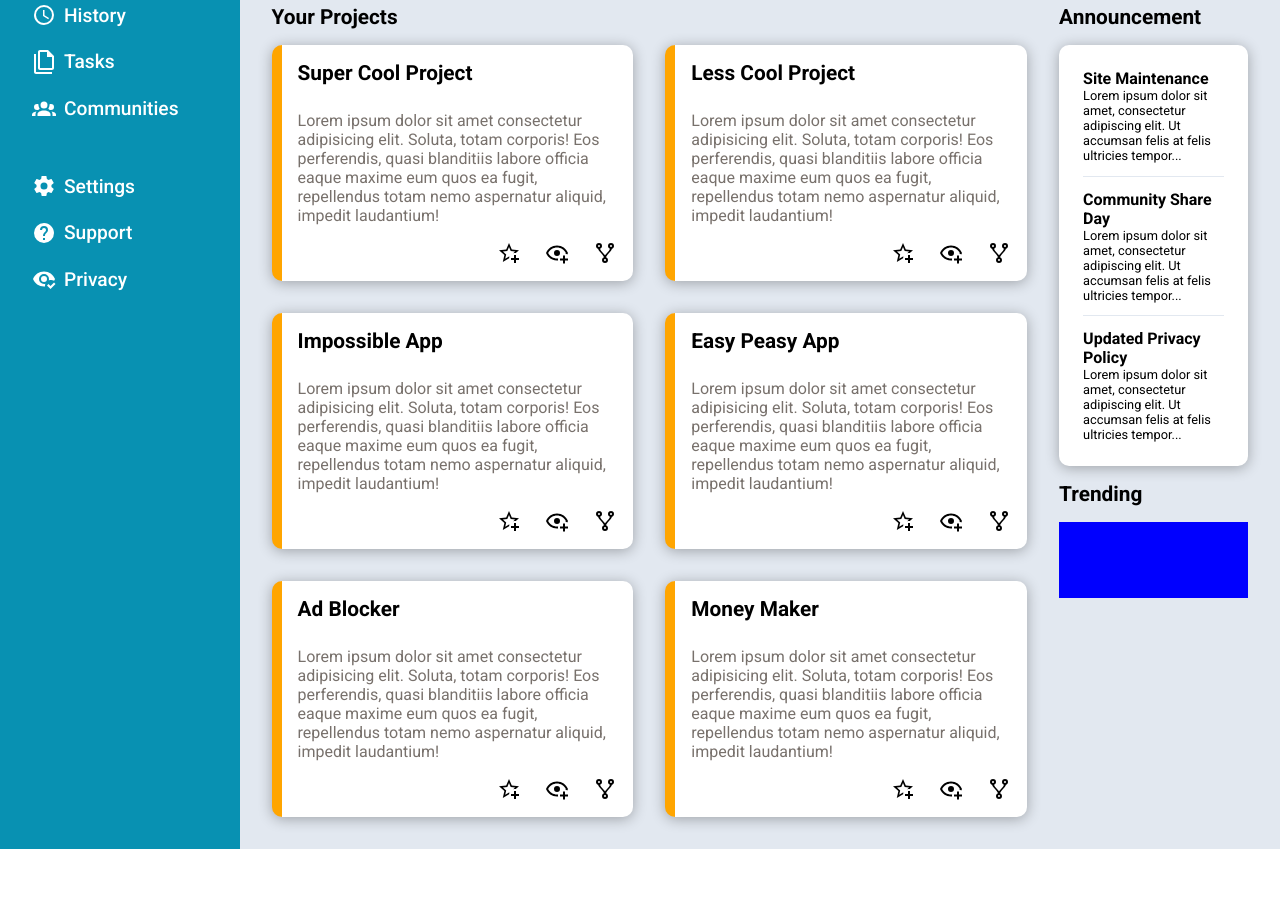
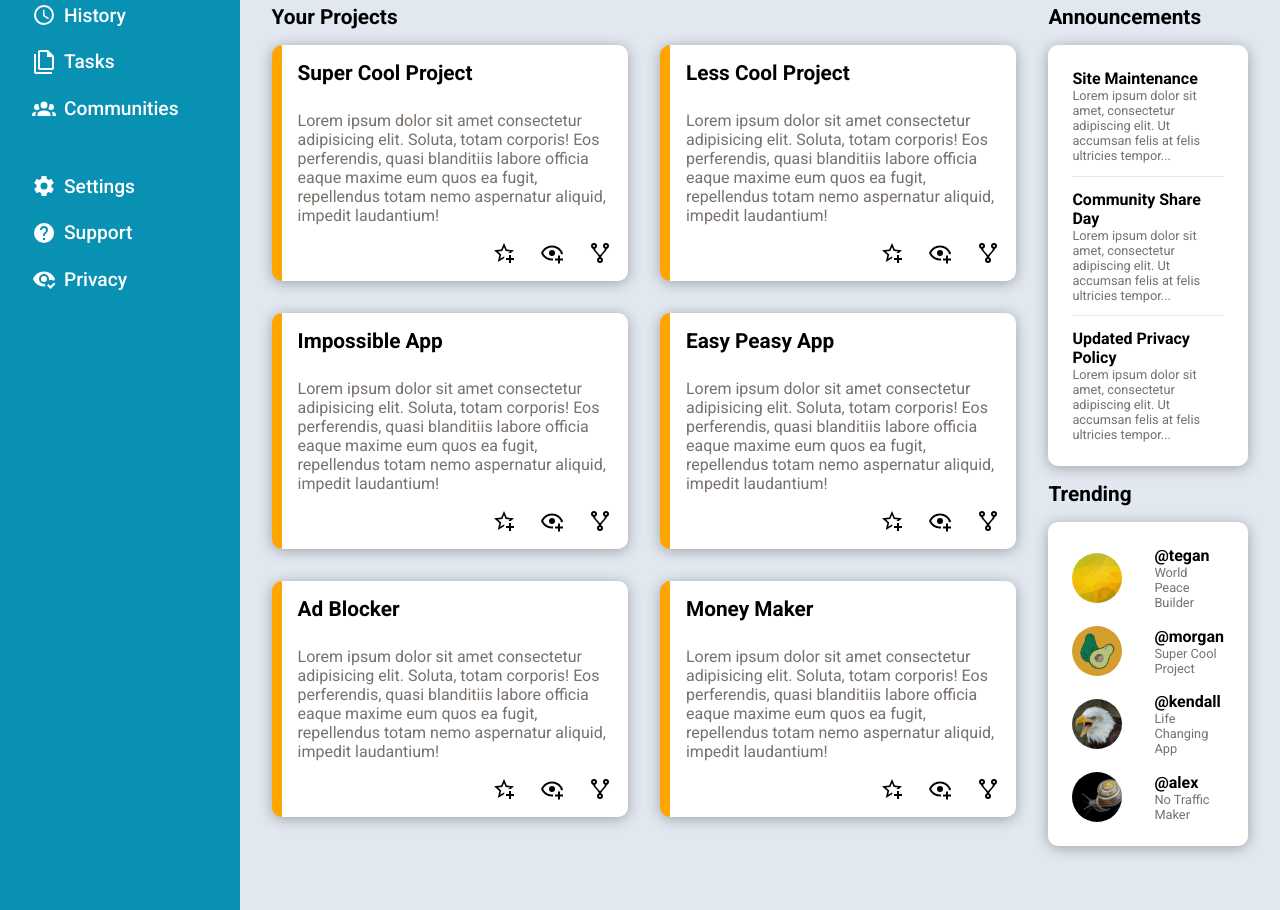
Before and after one commit to Ariech/odin-admin-dasboard, a plain HTML site: page index.html in a window 1280 px wide. Shown: the part 251-1161 px from the top of the page. Before the commit the page ends 1100 px from the top, so only its background shows below. Drawn offline with Linux system fonts and the light colour scheme.

Commit message:
Finish styling trending section

```diff
--- a/index.html
+++ b/index.html
@@ -281,7 +281,7 @@
             </div>
         </div>
         <div class="right-column">
-            <h3>Announcement</h3>
+            <h3>Announcements</h3>
             <div class="announcements">
                 <div class="ann-card">
                     <h4>Site Maintenance</h4>
@@ -302,24 +302,32 @@
             <h3>Trending</h3>
             <div class="trending">
                 <div class="tre-card">
-                    <img src="" alt="">
-                    <h5></h5>
-                    <p></p>
+                    <img src="./images/background-g3ae6d4a29_640.png" alt="profile picture">
+                    <div class="user-info">
+                        <h4>@tegan</h4>
+                        <p>World Peace Builder</p>
+                    </div>
                 </div>
                 <div class="tre-card">
-                    <img src="" alt="">
-                    <h5></h5>
-                    <p></p>
+                    <img src="./images/avocado-g007d37f3d_640.png" alt="profile picture">
+                    <div class="user-info">
+                        <h4>@morgan</h4>
+                        <p>Super Cool Project</p>
+                    </div>
                 </div>
                 <div class="tre-card">
-                    <img src="" alt="">
-                    <h5></h5>
-                    <p></p>
+                    <img src="./images/bird-g7f3286cbf_640.jpg" alt="profile picture">
+                    <div class="user-info">
+                        <h4>@kendall</h4>
+                        <p>Life Changing App</p>
+                    </div>
                 </div>
                 <div class="tre-card">
-                    <img src="" alt="">
-                    <h5></h5>
-                    <p></p>
+                    <img src="./images/snail-geaa0882c4_640.jpg" alt="profile picture">
+                    <div class="user-info">
+                        <h4>@alex</h4>
+                        <p>No Traffic Maker</p>
+                    </div>
                 </div>
             </div>
         </div>
--- a/styles.css
+++ b/styles.css
@@ -4,6 +4,7 @@
   --gray: #e2e8f0;
   --blue: #0891b2;
   --box-shadow-value: 0 2px 14px 0 rgba(0, 0, 0, 0.3);
+  --gray-text: #78716c;
 }
 
 * {
@@ -27,6 +28,24 @@ button {
   font-family: inherit;
 }
 
+.right-column p {
+  font-size: 0.8rem;
+}
+
+img {
+  object-fit: cover;
+  width: 50px;
+  height: 50px;
+  border-radius: 50%;
+}
+
+.announcements,
+.trending {
+  background-color: white;
+  box-shadow: var(--box-shadow-value);
+  padding: 1.5rem;
+  border-radius: 0.625rem;
+}
 /* Header */
 
 .header {
@@ -63,12 +82,6 @@ button {
 
 .header-top-right {
   justify-content: flex-end;
-}
-
-.header-top-right img {
-  width: 50px;
-  height: 50px;
-  border-radius: 50%;
 }
 
 .header-top-left svg,
@@ -219,10 +232,6 @@ button {
   margin-bottom: 0.625rem;
 }
 
-.card p {
-  color: #78716c;
-}
-
 .card .icons {
   display: flex;
   justify-content: flex-end;
@@ -233,36 +242,35 @@ button {
   height: 1.5rem;
 }
 
+.card p,
+.ann-card p,
+.tre-card p {
+  color: var(--gray-text);
+}
+
+/* Right side */
+
 /* Announcements */
 .announcements {
-  padding: 1.5rem;
-  border-radius: 0.625rem;
-  background-color: white;
   display: flex;
   flex-direction: column;
-  box-shadow: var(--box-shadow-value);
-}
-
-.announcements p {
-  font-size: 0.8rem;
 }
 
 .ann-card {
   display: flex;
   flex-direction: column;
-  /* padding: 0.8rem 0; */
 }
 
 .ann-card:first-child {
   padding: 0 0 0.8rem;
 }
 
+.ann-card:nth-child(2) {
+  padding: 0.8rem 0;
+}
+
 .ann-card:last-child {
   padding: 0.8rem 0 0;
-}
-
-.ann-card:nth-child(2) {
-  padding: 0.8rem 0;
 }
 
 .ann-card:not(:last-child) {
@@ -272,5 +280,13 @@ button {
 /* Trending */
 
 .trending {
-  background-color: blue;
+  display: flex;
+  flex-direction: column;
+  gap: 1rem;
 }
+
+.tre-card {
+  display: flex;
+  align-items: center;
+  gap: 2rem;
+}
```
Also changed, not shown: images/background-g3ae6d4a29_640.png (added), images/bird-g7f3286cbf_640.jpg (added), images/snail-geaa0882c4_640.jpg (added).
